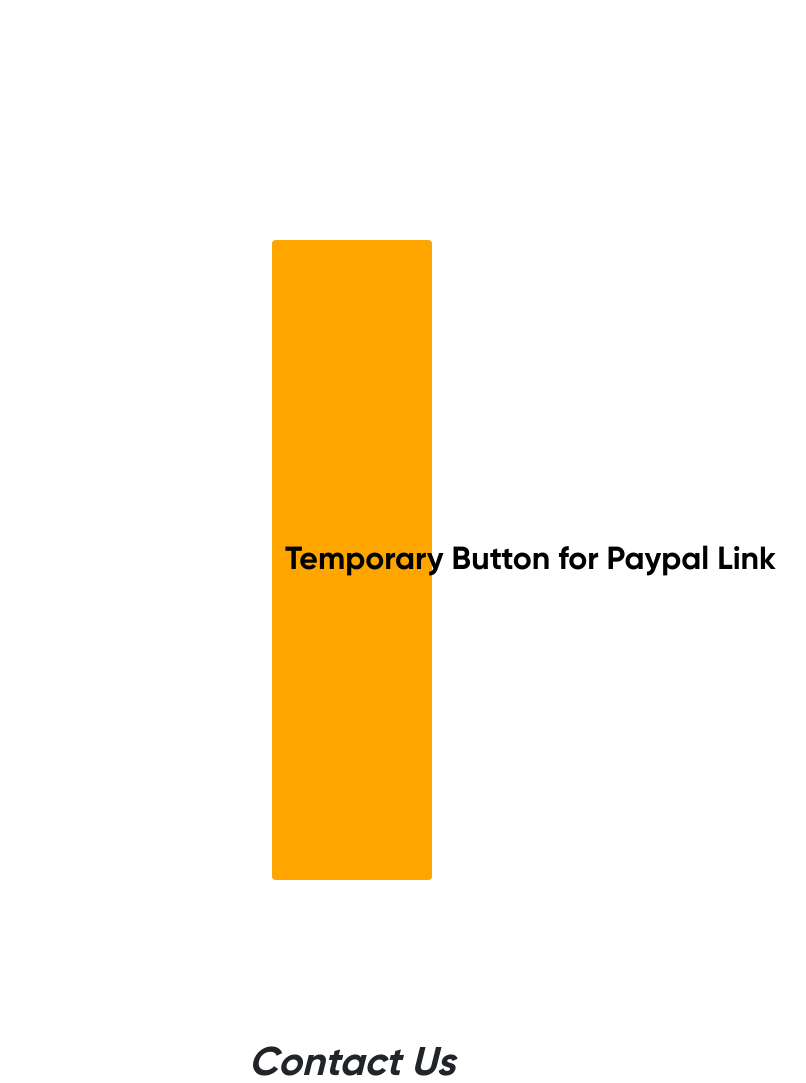
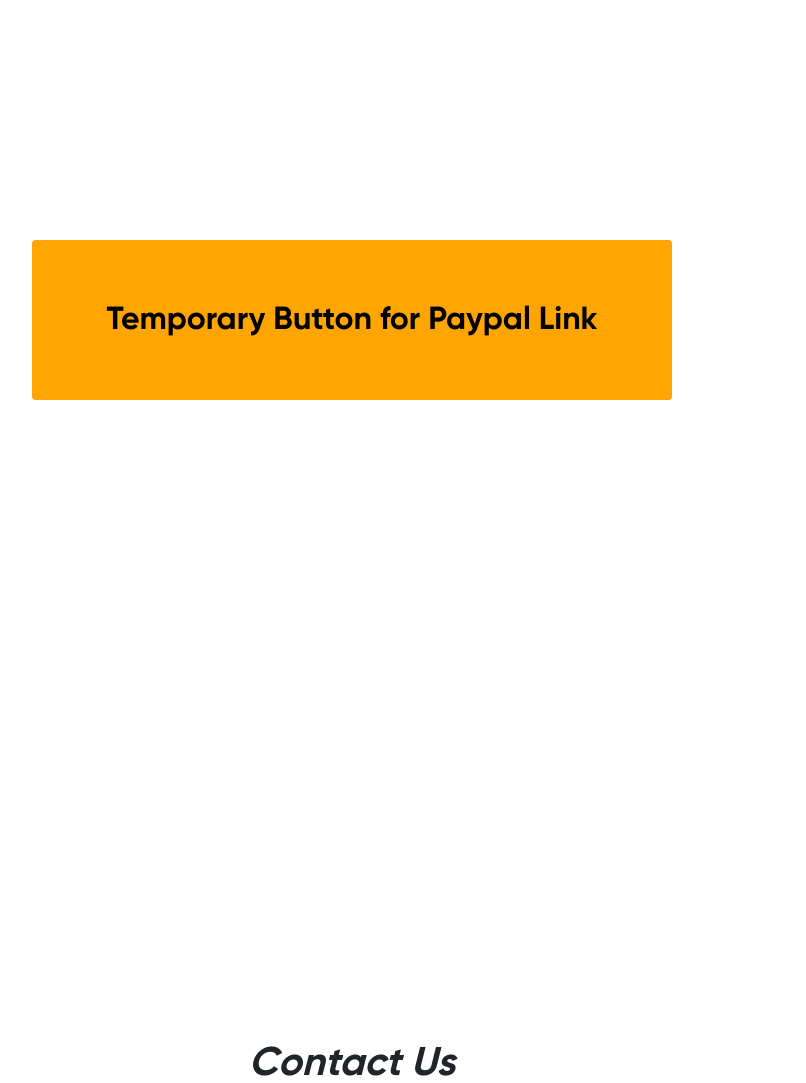
Before and after one commit to nighthawkcoders/flask-idea-homesite, a Django app: page /donate/ in a window 1280 px wide. Shown: the part 616-1699 px from the top of the page, without its empty margins (288-1094 px from the left). Run offline with Django 3.2, Linux system fonts and the light colour scheme; some libraries are stand-ins or nearby versions.

Commit message:
fixed dimensions

```diff
--- a/homesite/home/templates/home/donate.html
+++ b/homesite/home/templates/home/donate.html
@@ -27,7 +27,7 @@
 <div class="screen 2">
 
     <div class="row justify-content-center">
-        <button class="btn" style="background-color: orange; font-size: 4vh; height: 80vh; width: 20vh;">Temporary Button for Paypal Link</button>
+        <button class="btn" style="background-color: orange; font-size: 4vh; height: 20vh; width: 80vh;">Temporary Button for Paypal Link</button>
     </div>
 
 </div>
```
